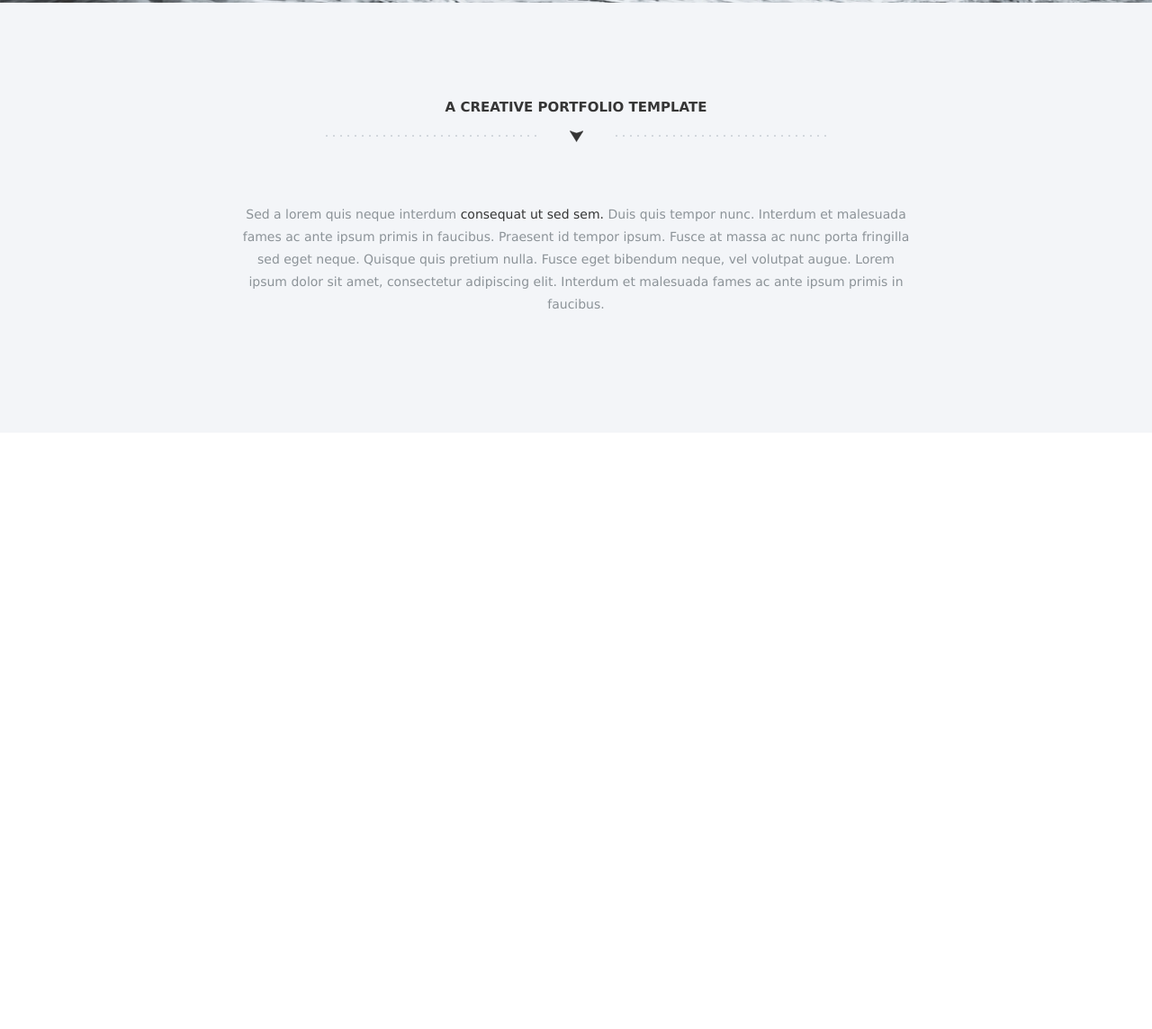
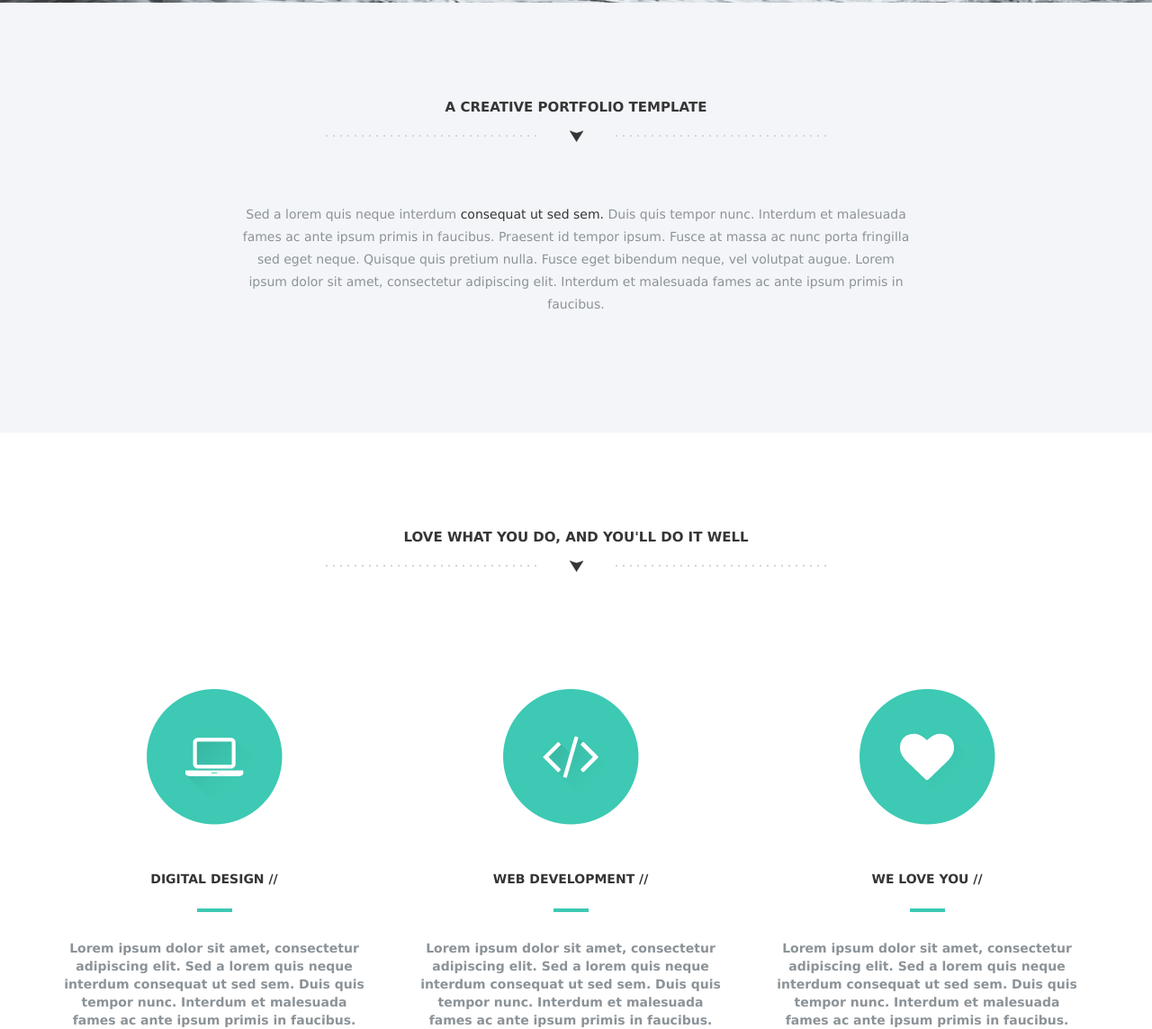
Before and after one commit to IvanMendieta/halcyondays, a website: page app/index.html in a window 1280 px wide. Shown: the part 819-1963 px from the top of the page at 90% size. Before the commit the page ends 1300 px from the top, so only its background shows below. Drawn offline with Linux system fonts and the light colour scheme.

Commit message:
what we do section completed

```diff
--- a/app/assets/css/main.css
+++ b/app/assets/css/main.css
@@ -8,3 +8,4 @@
 @import 'modules/_menu-icon';
 @import 'modules/_portfolio-section';
 @import 'modules/_margin-top-section';
+@import 'modules/_what-we-do-section';
--- a/app/assets/css/modules/_btn.css
+++ b/app/assets/css/modules/_btn.css
@@ -18,7 +18,7 @@
 
     @mixin atSmall{
       min-width: 100%;
-      margin-bottom: 100px;
+      margin-bottom: 130px;
     }
 
 
--- /dev/null
+++ b/app/assets/css/modules/_what-we-do-section.css
@@ -0,0 +1,57 @@
+.what-we-do-section{
+
+  &__container{
+    text-align: center;
+  }
+  &__arrow{
+    background-image: url('../../../assets/img/sep.png');
+    background-repeat: no-repeat;
+    background-position: center bottom;
+    padding-bottom: 30px;
+  }
+  &__title{
+    color: $mainTextGrey;
+    text-transform: uppercase;
+    font-family: 'Gotham Rounded', Verdana, Tahoma, Arial, Sans-Serif;
+    font-size: 0.9375rem;
+  }
+  &__columns{
+    padding-top: 130px;
+
+  }
+  &__one-third-columns{
+    text-align: center;
+    float: left;
+    width: 33.00%;
+    padding: 0 30px;
+
+    @mixin atSmall{
+      width: 100%;
+    }
+  }
+
+  &__subheaders{
+    font-family: 'Gotham Rounded', Verdana, Tahoma, Arial, Sans-Serif;
+    font-size: 0.875rem;
+    text-transform: uppercase;
+    color: $mainTextGrey;
+    margin-top: 48px;
+    margin-bottom: 30px;
+  }
+
+  .border-green::after{
+    content: " ";
+    border: solid 2px $mainGreen;
+    display: block;
+    width: 35px;
+    margin: 25px auto;
+  }
+  p{
+    color: $subTextTitle;
+    font-size: 0.875rem;
+    font-family: 'Gotham Rounded', Verdana, Tahoma, Arial, Sans-Serif;
+    line-height: 20px;
+    font-weight: bold;
+  }
+
+}
--- a/app/assets/css/modules/_wrapper.css
+++ b/app/assets/css/modules/_wrapper.css
@@ -1,5 +1,5 @@
 .wrapper{
-  max-width: 960px;
+  max-width: 1200px;
   margin: 0 auto;
 
   @mixin atSmall{
--- a/app/index.html
+++ b/app/index.html
@@ -37,8 +37,32 @@
   </div>
 </section>
 
-<section class="what-we-do">
-
+<section class="what-we-do-section">
+  <div class="wrapper wrapper-small">
+    <div class="what-we-do-section__container margin-top-section">
+      <h3 class="what-we-do-section__title what-we-do-section__arrow">Love what you do, and you'll do it well</h3>
+    </div>
+    <div class="what-we-do-section__columns">
+      <div class="what-we-do-section__one-third-columns">
+        <img src="assets/img/computer.png" alt="computer">
+        <h4 class="what-we-do-section__subheaders border-green">Digital Design //</h4>
+        <p>Lorem ipsum dolor sit amet, consectetur adipiscing elit. Sed a lorem quis neque interdum consequat ut sed sem. Duis quis tempor nunc. Interdum et malesuada fames ac ante ipsum
+        primis in faucibus.</p>
+      </div>
+      <div class="what-we-do-section__one-third-columns">
+        <img src="assets/img/code.png" alt="code">
+        <h4 class="what-we-do-section__subheaders border-green">Web Development //</h4>
+        <p>Lorem ipsum dolor sit amet, consectetur adipiscing elit. Sed a lorem quis neque interdum consequat ut sed sem. Duis quis tempor nunc. Interdum et malesuada fames ac ante ipsum
+        primis in faucibus.</p>
+      </div>
+      <div class="what-we-do-section__one-third-columns">
+        <img src="assets/img/heart.png" alt="heart">
+        <h4 class="what-we-do-section__subheaders border-green">We love you //</h4>
+        <p>Lorem ipsum dolor sit amet, consectetur adipiscing elit. Sed a lorem quis neque interdum consequat ut sed sem. Duis quis tempor nunc. Interdum et malesuada fames ac ante ipsum
+        primis in faucibus.</p>
+      </div>
+    </div>
+  </div>
 </section>
 
 
```
Also changed, not shown: app/assets/img/code.png (added), app/assets/img/computer.png (added), app/assets/img/heart.png (added), app/dist/build/css/stylesheets.css.
